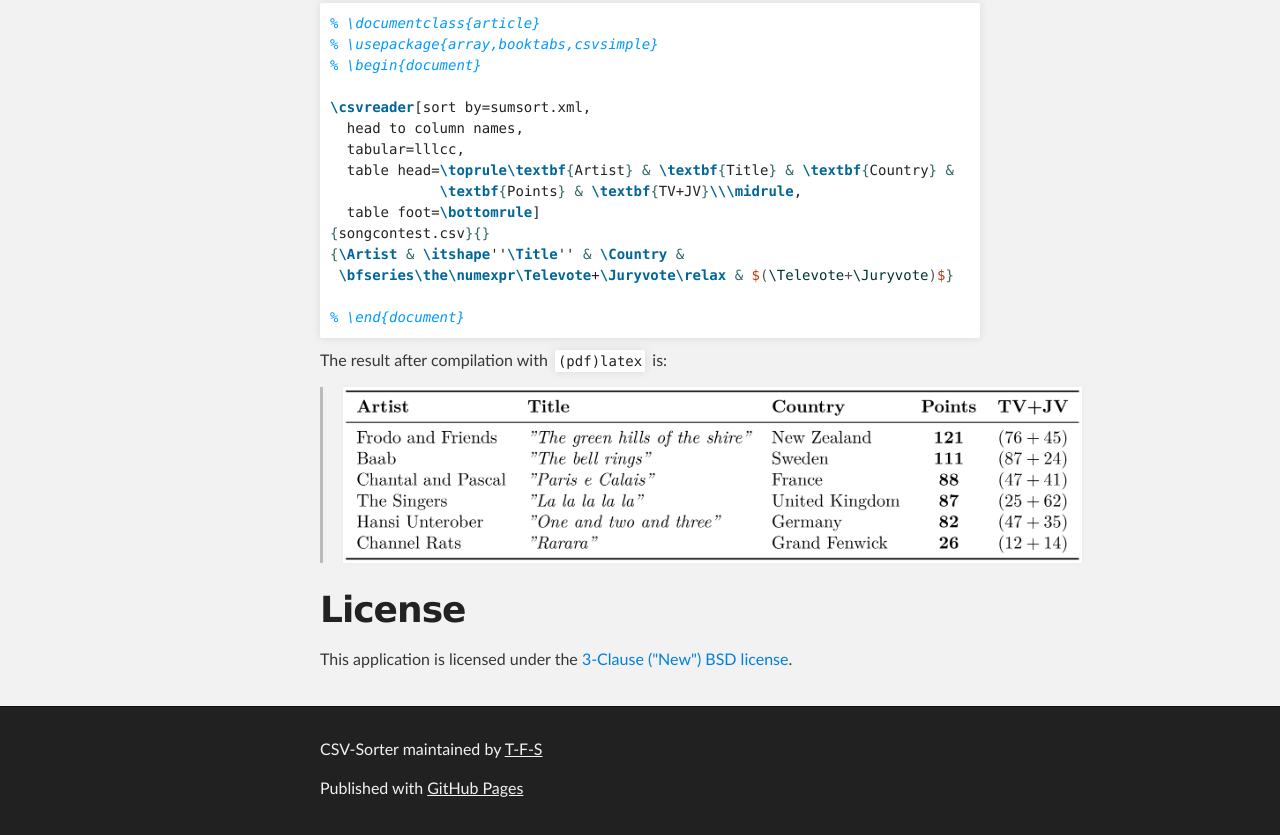
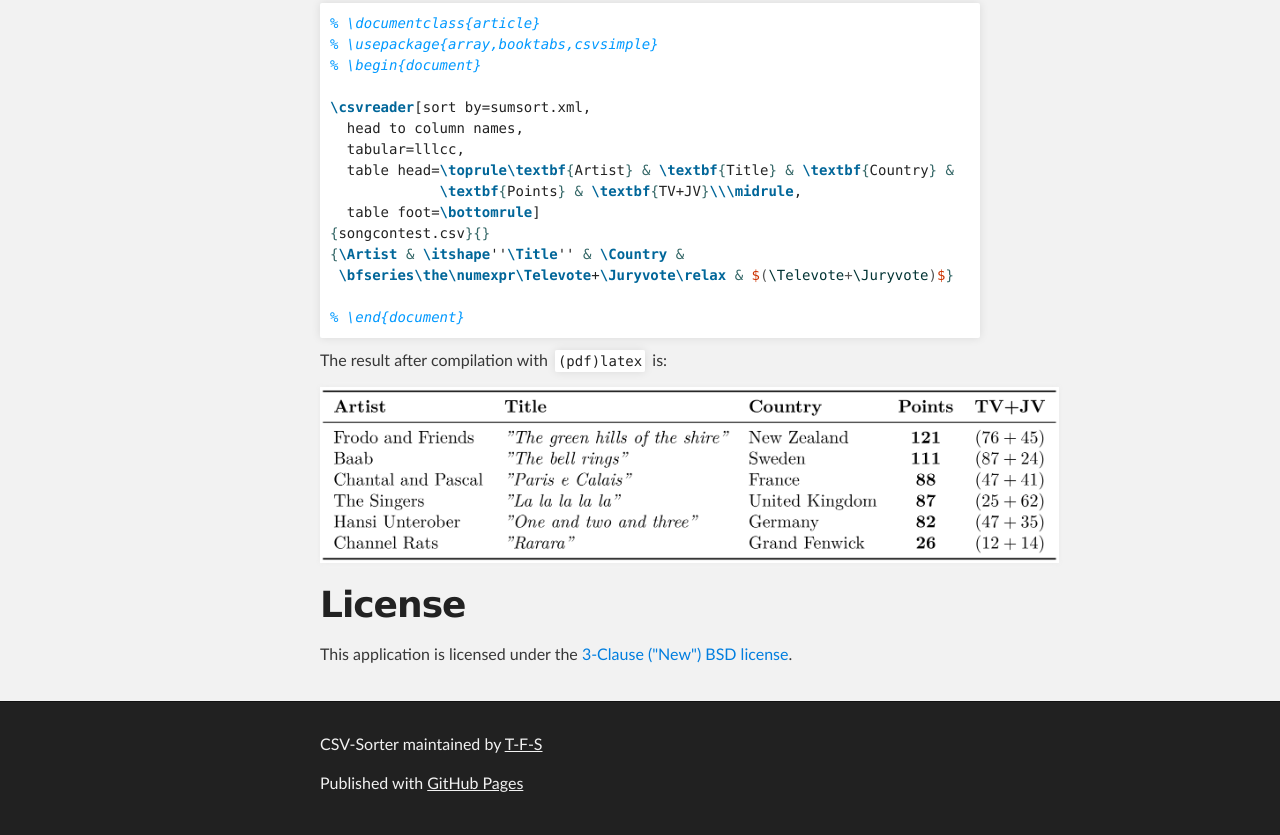
Before and after one commit to T-F-S/csvsorter, a plain HTML site: page index.html in a window 1280 px wide. Shown: the part 1847-2682 px from the top of the page. Drawn offline with Linux system fonts and the light colour scheme.

```diff
--- a/index.html
+++ b/index.html
@@ -124,9 +124,7 @@ sorted on-the-fly while compiling a <code>LaTeX</code> document:</p>
 
 <p>The result after compilation with <code>(pdf)latex</code> is:</p>
 
-<blockquote>
-<p><img src="images/exampletable.png" alt=""></p>
-</blockquote>
+<p><img src="images/exampletable.png" alt="Table"></p>
 
 <h1>
 <a name="license" class="anchor" href="#license"><span class="octicon octicon-link"></span></a>License</h1>
```
Also changed, not shown: params.json (+1 -1 lines).
